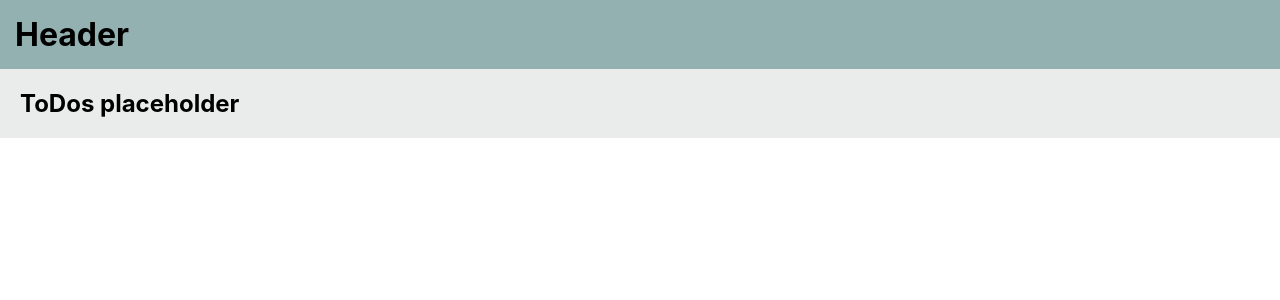
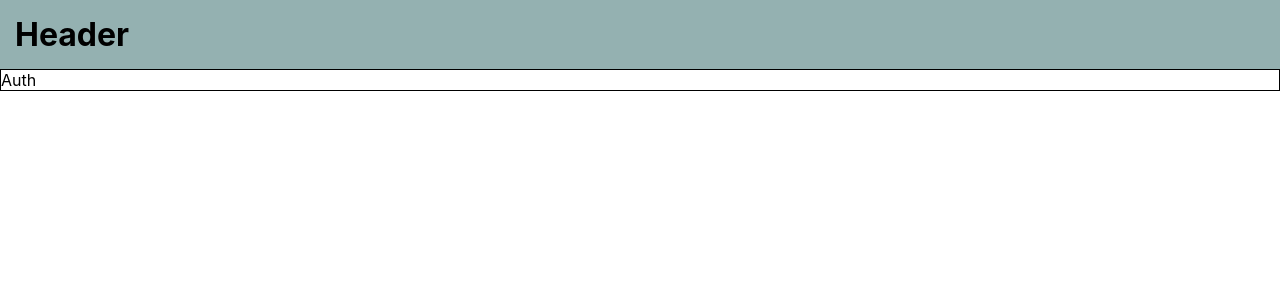
Before and after one commit to emilysellers/react-to-do-list, a React (Create React App) app: page /auth in a window 1280 px wide. Shown: the top 300 px of the page. Built offline with nearby package versions, Linux system fonts and the light colour scheme.

Commit message:
set up BrowserRouter and route /auth and /todos

```diff
--- a/src/App.js
+++ b/src/App.js
@@ -1,13 +1,18 @@
 import './App.css';
 import Header from './components/Header/Header.js';
 import ToDos from './components/ToDos/ToDos.js';
+import Auth from './components/Auth/Auth.js';
+import { Route, Switch } from 'react-router-dom';
 
 function App() {
   return (
-    <>
+    <div>
       <Header />
-      <ToDos />
-    </>
+      <Switch>
+        <Route path="/auth" component={Auth} />
+        <Route path="/todos" component={ToDos} />
+      </Switch>
+    </div>
   );
 }
 
--- /dev/null
+++ b/src/components/Auth/Auth.css
@@ -0,0 +1,3 @@
+.auth {
+  border: 1px solid black;
+}
--- /dev/null
+++ b/src/components/Auth/Auth.js
@@ -0,0 +1,6 @@
+import React from 'react';
+import './Auth.css';
+
+export default function Auth() {
+  return <div className="auth">Auth</div>;
+}
--- a/src/index.js
+++ b/src/index.js
@@ -3,15 +3,15 @@ import ReactDOM from 'react-dom/client';
 import './index.css';
 import App from './App';
 import reportWebVitals from './reportWebVitals';
+import { BrowserRouter } from 'react-router-dom';
 
 const root = ReactDOM.createRoot(document.getElementById('root'));
 root.render(
   <React.StrictMode>
-    <App />
+    <BrowserRouter>
+      <App />
+    </BrowserRouter>
   </React.StrictMode>
 );
 
-// If you want to start measuring performance in your app, pass a function
-// to log results (for example: reportWebVitals(console.log))
-// or send to an analytics endpoint. Learn more: https://bit.ly/CRA-vitals
 reportWebVitals();
```
Also changed, not shown: 1 other file (tests, documents, lock files or other folders).
